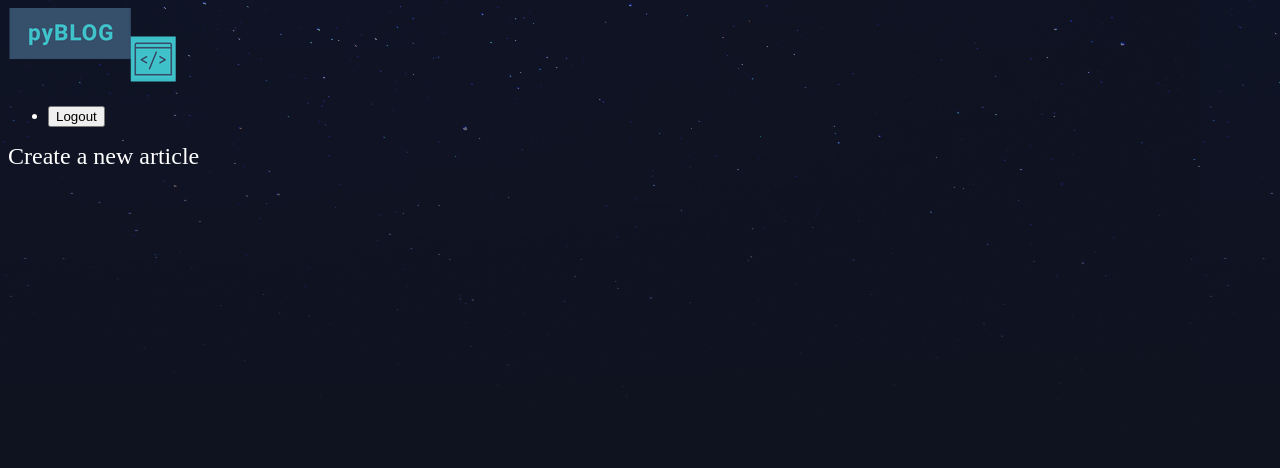
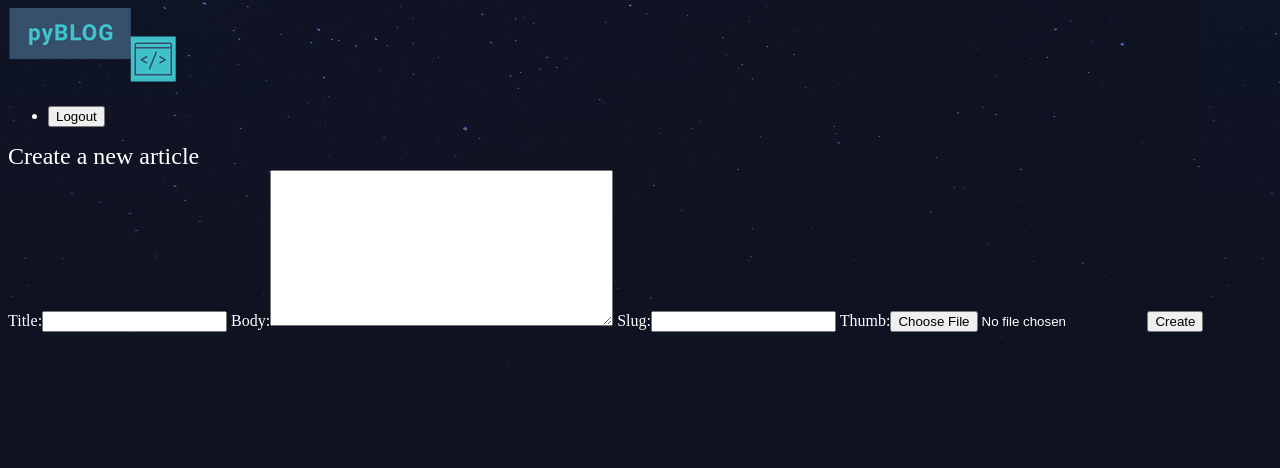
Before and after one commit to edoc99/pyBlog, a Django app: page /articles/create/ in a window 1280 px wide. Shown: the top 468 px of the page. Run offline with Django 3.2, Linux system fonts and the light colour scheme; a user stored in the database is signed in.

Commit message:
added article creation functionality

```diff
--- /dev/null
+++ b/articles/forms.py
@@ -0,0 +1,8 @@
+from django import forms
+from . import models
+
+
+class CreateArticle(forms.ModelForm):
+    class Meta:
+        model = models.Article
+        fields = ['title', 'body', 'slug', 'thumb']
--- a/articles/templates/articles/article_create.html
+++ b/articles/templates/articles/article_create.html
@@ -3,5 +3,10 @@
 {% block content %}
     <div class="create-article">
         <h2>Create a new article</h2>
+        <form action="{% url 'articles:create' %}" class="site-form" method="post" enctype="multipart/form-data">
+            {% csrf_token %}
+            {{ form }}
+            <input type="submit" value="Create">
+        </form>
     </div>
 {% endblock %}
--- a/articles/views.py
+++ b/articles/views.py
@@ -1,7 +1,8 @@
-from django.shortcuts import render
+from django.shortcuts import render, redirect
 from .models import Article
 # from django.http import HttpResponse
 from django.contrib.auth.decorators import login_required
+from . import forms
 
 
 def article_list(request):
@@ -17,4 +18,11 @@ def article_detail(request, slug):
 
 @login_required(login_url="/accounts/login/")
 def article_create(request):
-    return render(request, 'articles/article_create.html')
+    if request.method == 'POST':
+        form = forms.CreateArticle(request.POST, request.FILES)
+        if form.is_valid():
+            # save article to db
+            return redirect('articles:list')
+    else:
+        form = forms.CreateArticle()
+    return render(request, 'articles/article_create.html', {'form': form})
```
